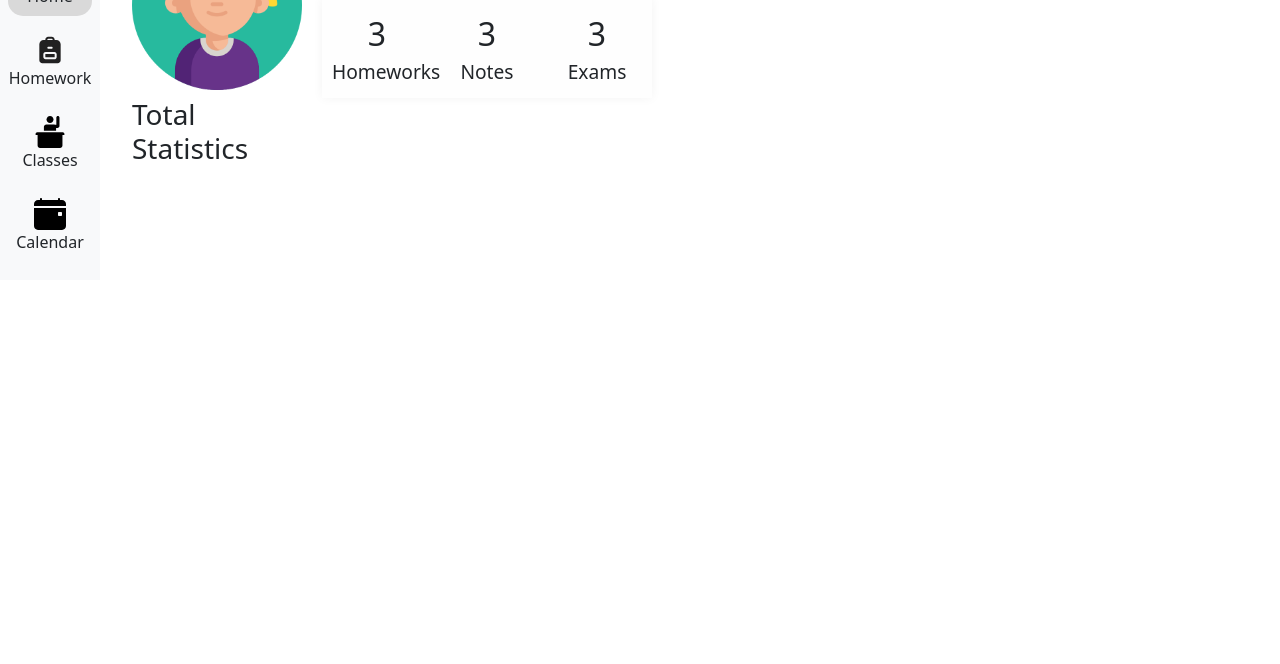
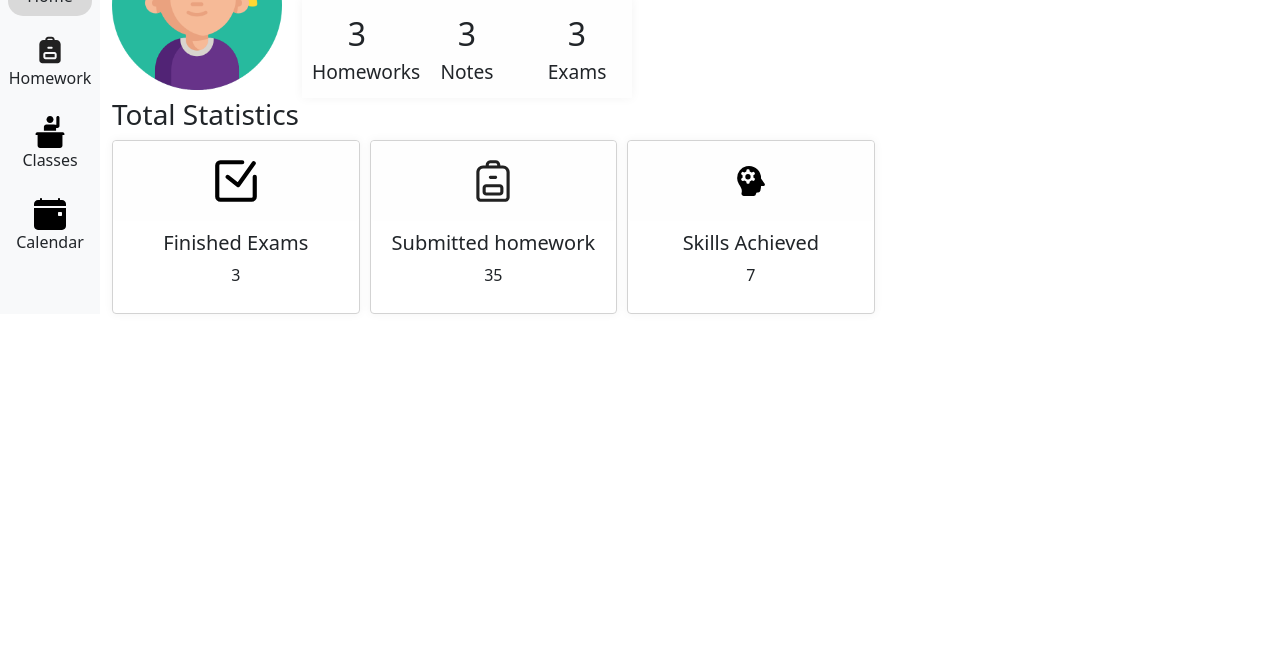
Before and after one commit to ymankh/master, a plain HTML site: page student_home.html in a window 1280 px wide. Shown: the part 136-800 px from the top of the page. Drawn offline with Linux system fonts and the light colour scheme.

Commit message:
add things

```diff
--- a/assets/css/student_home.css
+++ b/assets/css/student_home.css
@@ -58,7 +58,6 @@ aside a.nav-link.active:hover {
   max-width: 330px;
   height: 100px;
   align-items: center;
-
 }
 .student-stat {
   margin-left: 10px;
@@ -72,3 +71,39 @@ aside a.nav-link.active:hover {
   font-size: 1.2rem;
   text-align: center;
 }
+
+.state-head {
+  height: 80px;
+  border-radius: 4px;
+  justify-content: center;
+  align-self: center;
+  display: flex;
+  background: #fefefe;
+  img {
+    width: 50px;
+  }
+}
+
+.state-card {
+  border: #d3d3d3 1px solid;
+  border-radius: 4px;
+  /* width: 200px; */
+  box-shadow: 0px 0px 10px rgba(0, 0, 0, 0.05);
+}
+.state-card-body {
+  padding: 10px;
+  display: flex;
+  flex-direction: column;
+  justify-content: center;
+  align-items: center;
+}
+.state-cards {
+  display: grid;
+  gap: 10px;
+  grid-template-columns: repeat(auto-fit, minmax(200px, 1fr));
+}
+
+.main-container {
+  display: grid;
+  grid-template-columns: 2fr 1fr;
+}
--- a/student_home.html
+++ b/student_home.html
@@ -122,8 +122,12 @@
             </button>
             <div class="collapse navbar-collapse" id="navbarNav">
               <ul class="navbar-nav m-auto">
-                <li class="nav-item"><a class="nav-link" href="#">Home</a></li>
-                <li class="nav-item"><a class="nav-link" href="#">About</a></li>
+                <li class="nav-item">
+                  <a class="nav-link" href="#">Home</a>
+                </li>
+                <li class="nav-item">
+                  <a class="nav-link" href="#">About</a>
+                </li>
                 <li class="nav-item">
                   <a class="nav-link" href="#">Contact</a>
                 </li>
@@ -134,6 +138,8 @@
             </div>
           </div>
         </nav>
+        <div class="main-container">
+          <div class="main-side">
             <div class="container">
               <div class="student-info">
                 <div class="student-profile-img">
@@ -157,11 +163,52 @@
                     </div>
                   </div>
                 </div>
+              </div>
               <div class="stats-section">
                 <h3>Total Statistics</h3>
-
+                <div class="state-cards">
+                  <div class="state-card">
+                    <div class="state-head">
+                      <img
+                        src="assets/svg/check-correct-svgrepo-com.svg"
+                        alt="Finished Exams"
+                      />
+                    </div>
+                    <div class="state-card-body">
+                      <h5>Finished Exams</h5>
+                      <p>3</p>
                     </div>
                   </div>
+                  <div class="state-card">
+                    <div class="state-head">
+                      <img
+                        src="assets/svg/assignments-svgrepo-com.svg"
+                        alt="Finished Exams"
+                      />
+                    </div>
+                    <div class="state-card-body">
+                      <h5>Submitted homework</h5>
+                      <p>35</p>
+                    </div>
+                  </div>
+                  <div class="state-card">
+                    <div class="state-head">
+                      <img
+                        src="assets/svg/skill-svgrepo-com.svg"
+                        alt="Finished Exams"
+                      />
+                    </div>
+                    <div class="state-card-body">
+                      <h5>Skills Achieved</h5>
+                      <p>7</p>
+                    </div>
+                  </div>
+                </div>
+              </div>
+              <div class="achevment-system"></div>
+            </div>
+          </div>
+          <div class="notification-side"></div>
         </div>
       </main>
     </div>
```
Also changed, not shown: assets/svg/assignments-svgrepo-com.svg (added), assets/svg/check-correct-svgrepo-com.svg (added), assets/svg/skill-svgrepo-com.svg (added). Lines whose indentation alone changed are shown as unchanged.
